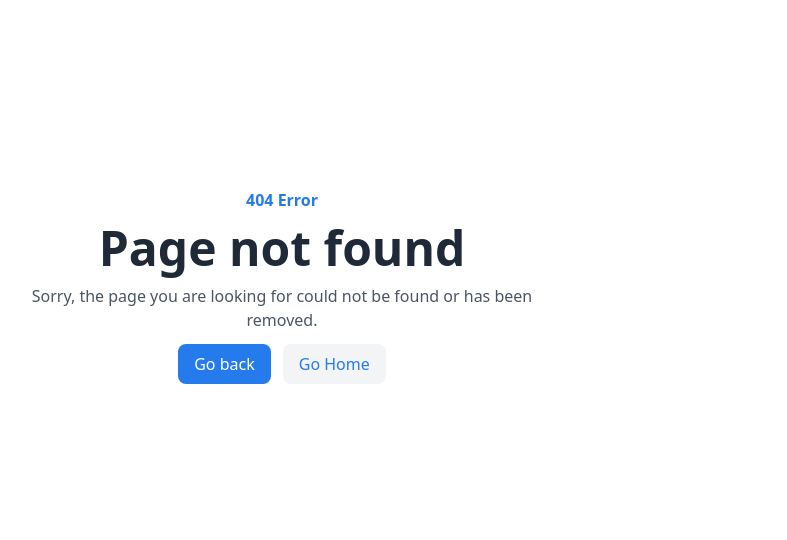
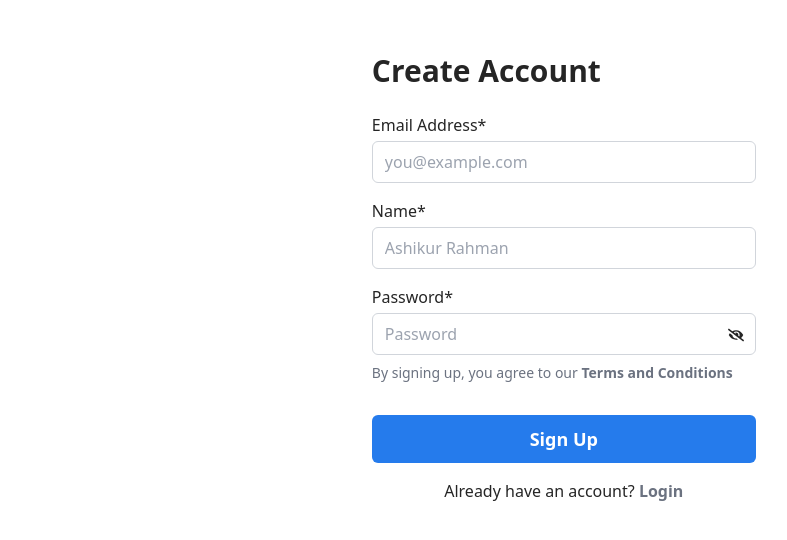
Before and after one commit to ashik-08/microdeft_react_test_ashik, a React (Vite) app: page /register in a window 1280 px wide. Before the commit this address had no page. Shown: the part 114-654 px from the top of the page, without its empty margins (358-1145 px from the left). Built offline with nearby package versions, Linux system fonts and the light colour scheme.

Commit message:
[feat](Register): add registration page with form validation and API integration

```diff
--- a/src/App.jsx
+++ b/src/App.jsx
@@ -1,6 +1,7 @@
 import { Route, Routes } from "react-router";
 import MainLayout from "./layout/MainLayout";
 import ErrorPage from "./pages/ErrorPage/ErrorPage";
+import Register from "./pages/Register/Register";
 // import HomePage from "./pages/HomePage/HomePage";
 
 function App() {
@@ -12,6 +13,7 @@ function App() {
         {/* <Route path="course-list" element={<CourseList />} /> */}
       </Route>
       <Route path="*" element={<ErrorPage />} />
+      <Route path="register" element={<Register />} />
     </Routes>
   );
 }
--- /dev/null
+++ b/src/pages/Register/Register.jsx
@@ -0,0 +1,175 @@
+import { useState } from "react";
+import { useForm } from "react-hook-form";
+import { FaEye, FaEyeSlash } from "react-icons/fa";
+import { Link, useNavigate } from "react-router";
+import SignUp from "../../assets/SignUp.gif";
+
+const Register = () => {
+  const [showPass, setShowPass] = useState(false);
+  const navigate = useNavigate();
+
+  const {
+    register,
+    handleSubmit,
+    formState: { errors },
+  } = useForm({
+    mode: "onChange",
+  });
+
+  const onSubmit = async (data) => {
+    try {
+      // Send data to the server
+      const response = await fetch(
+        "https://react-interview.crd4lc.easypanel.host/api/register",
+        {
+          method: "POST",
+          headers: {
+            "Content-Type": "application/json",
+          },
+          body: JSON.stringify(data),
+        }
+      );
+
+      if (!response.ok) {
+        const errorText = await response.text();
+        throw new Error(errorText);
+      }
+
+      const responseData = await response.json();
+
+      if (
+        responseData.status &&
+        responseData.status_class === "success" &&
+        responseData.status_code === 200
+      ) {
+        // Save token for later use
+        localStorage.setItem("authToken", responseData.data.token);
+        navigate("/");
+      } else {
+        alert("Error: " + responseData.status_message);
+      }
+    } catch (error) {
+      console.error(error.message);
+      alert("An error occurred: " + error.message);
+    }
+  };
+
+  return (
+    <>
+      <section className="flex justify-center items-center min-h-screen p-2">
+        <div className="flex flex-col-reverse lg:flex-row gap-8 xl:gap-20 items-center">
+          <div className="lg:w-1/2">
+            <img className="animate-pulse" src={SignUp} alt="sign-up-image" />
+          </div>
+          <div className="lg:w-1/2 p-8 max-w-md text-dark">
+            <h1 className="text-3xl font-semibold mb-6">Create Account</h1>
+            <form onSubmit={handleSubmit(onSubmit)} className="space-y-4">
+              <div className="space-y-1">
+                <label>Email Address*</label>
+                <input
+                  type="email"
+                  placeholder="you@example.com"
+                  className={`w-full p-2 pl-3 border ${
+                    errors.email ? "border-red-500" : "border-gray-300"
+                  } rounded-md focus:outline-primary-600`}
+                  {...register("email", {
+                    required: "Email is required",
+                    pattern: {
+                      value: /^[A-Z0-9._%+-]+@[A-Z0-9.-]+\.[A-Z]{2,}$/i,
+                      message: "Invalid email address",
+                    },
+                  })}
+                />
+                {errors.email && (
+                  <p className="text-red-500 text-sm mt-1">
+                    {errors.email.message}
+                  </p>
+                )}
+              </div>
+              <div className="space-y-1">
+                <label>Name*</label>
+                <input
+                  type="text"
+                  placeholder="Ashikur Rahman"
+                  className={`w-full p-2 pl-3 border ${
+                    errors.name ? "border-red-500" : "border-gray-300"
+                  } rounded-md focus:outline-primary-600`}
+                  {...register("name", { required: "Name is required" })}
+                />
+                {errors.name && (
+                  <p className="text-red-500 text-sm mt-1">
+                    {errors.name.message}
+                  </p>
+                )}
+              </div>
+              <div className="space-y-1">
+                <label>Password*</label>
+                <div className="relative">
+                  <input
+                    type={showPass ? "text" : "password"}
+                    placeholder="Password"
+                    className={`w-full p-2 pl-3 border ${
+                      errors.password ? "border-red-500" : "border-gray-300"
+                    } rounded-md focus:outline-primary-600`}
+                    {...register("password", {
+                      required: "Password is required",
+                      pattern: {
+                        value: /^.{8,}$/,
+                        message: "Password must be at least 8 characters",
+                      },
+                    })}
+                  />
+                  <button
+                    type="button"
+                    className="absolute bottom-3 right-3"
+                    onClick={(e) => {
+                      e.preventDefault();
+                      setShowPass(!showPass);
+                    }}
+                  >
+                    {showPass ? <FaEye /> : <FaEyeSlash />}
+                  </button>
+                </div>
+                {errors.password && (
+                  <p className="text-red-500 text-sm mt-1">
+                    {errors.password.message}
+                  </p>
+                )}
+              </div>
+              <div className="inline">
+                <p className="text-sm mt-2 text-gray-500 ">
+                  By signing up, you agree to our{" "}
+                  <Link
+                    to="/terms-and-conditions"
+                    className="text-gray-500 hover:text-primary-600 font-semibold transition-colors duration-300"
+                  >
+                    Terms and Conditions
+                  </Link>
+                </p>
+              </div>
+              <div>
+                <button
+                  type="submit"
+                  className="mt-4 w-full bg-primary-600 text-white md:text-lg font-semibold p-2.5 rounded-md hover:bg-primary-700 transition"
+                >
+                  Sign Up
+                </button>
+              </div>
+            </form>
+            <p className="text-center my-4">
+              Already have an account?{" "}
+              <Link
+                to="/login"
+                className="text-gray-500 hover:text-primary-600 font-semibold transition-colors duration-300"
+              >
+                Login
+              </Link>
+            </p>
+          </div>
+        </div>
+      </section>
+    </>
+  );
+};
+
+export default Register;
```
